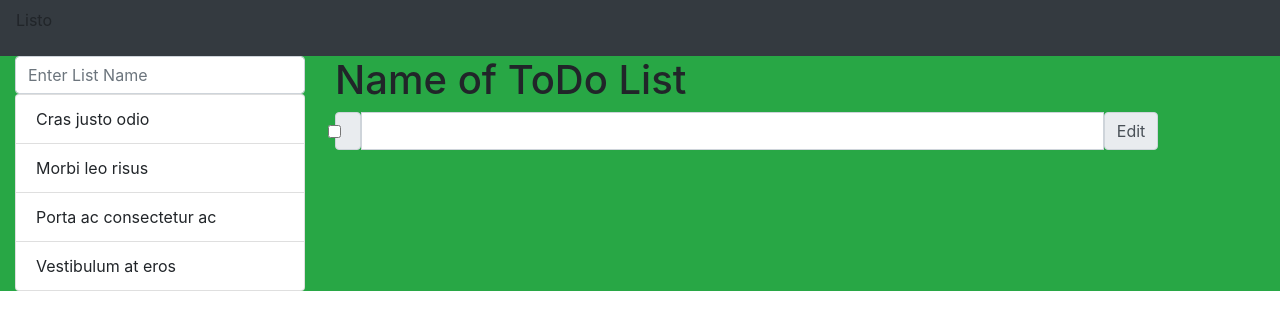
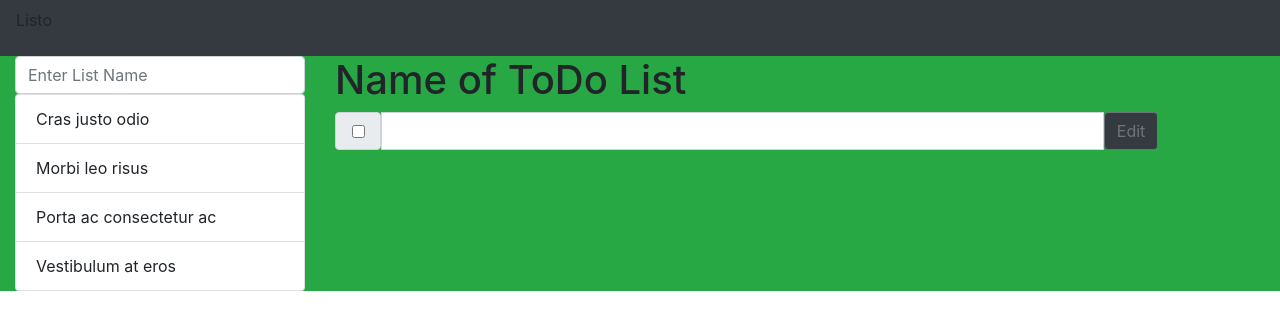
Before and after one commit to SophiaGoldMtech/toDoList, a plain HTML site: page index.html in a window 1280 px wide. Drawn offline with nearby package versions, Linux system fonts and the light colour scheme.

Commit message:
added edit button

```diff
--- a/index.html
+++ b/index.html
@@ -44,10 +44,16 @@
             <div class="current-list">
               <div class="input-group">
                 <span class="input-group-text">
-                  <input class="form-check-input" type="checkbox" value="" />
+                  <div
+                    class="form-check d-flex justify-content-center align-items-center"
+                  >
+                    <input class="form-check-input" type="checkbox" value="" />
+                  </div>
                 </span>
                 <input type="text" class="form-control" />
-                <span class="input-group-text">Edit</span>
+                <button class="btn btn-outline-secondary bg-dark" type="button">
+                  Edit
+                </button>
               </div>
             </div>
           </div>
```
